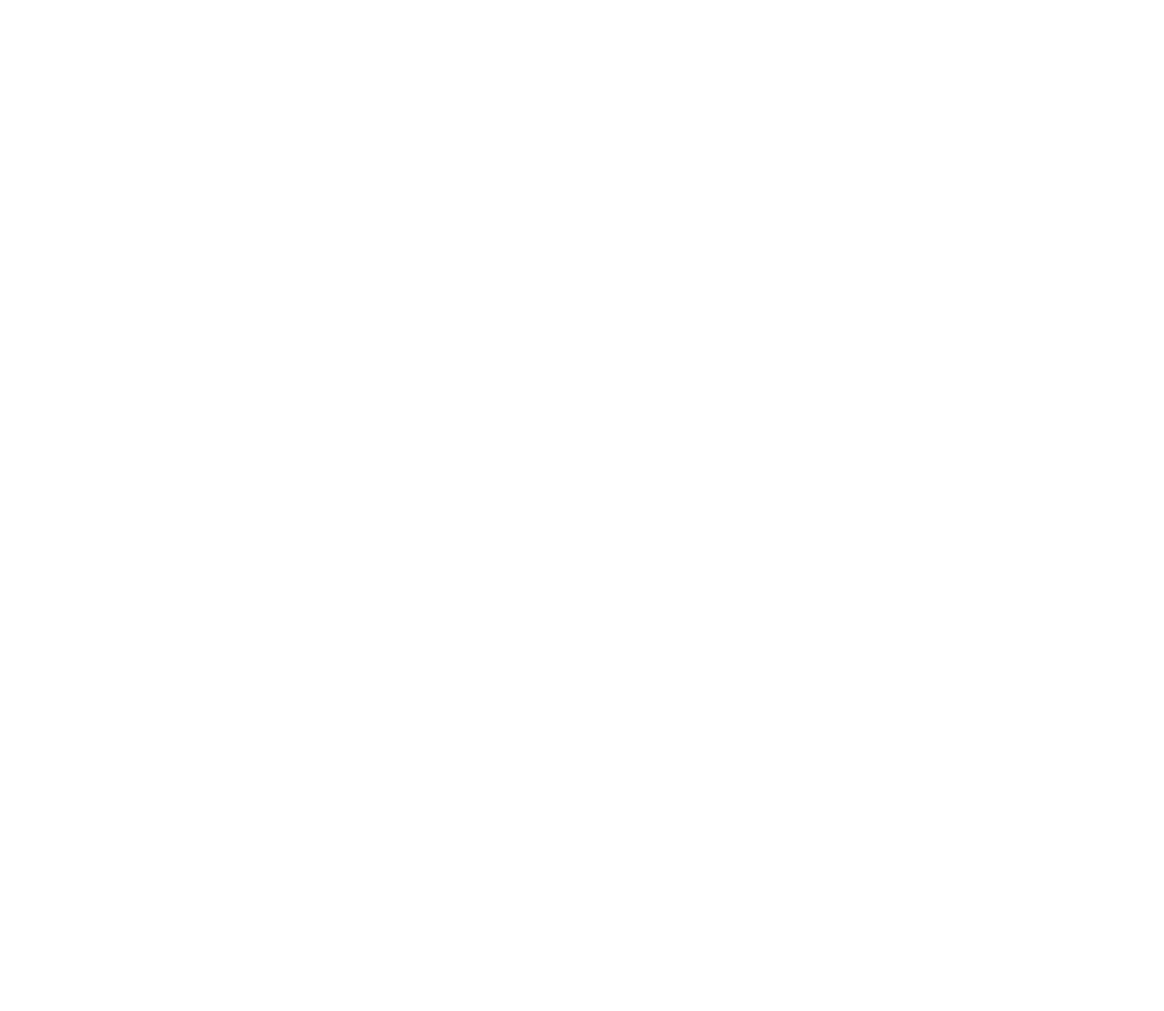
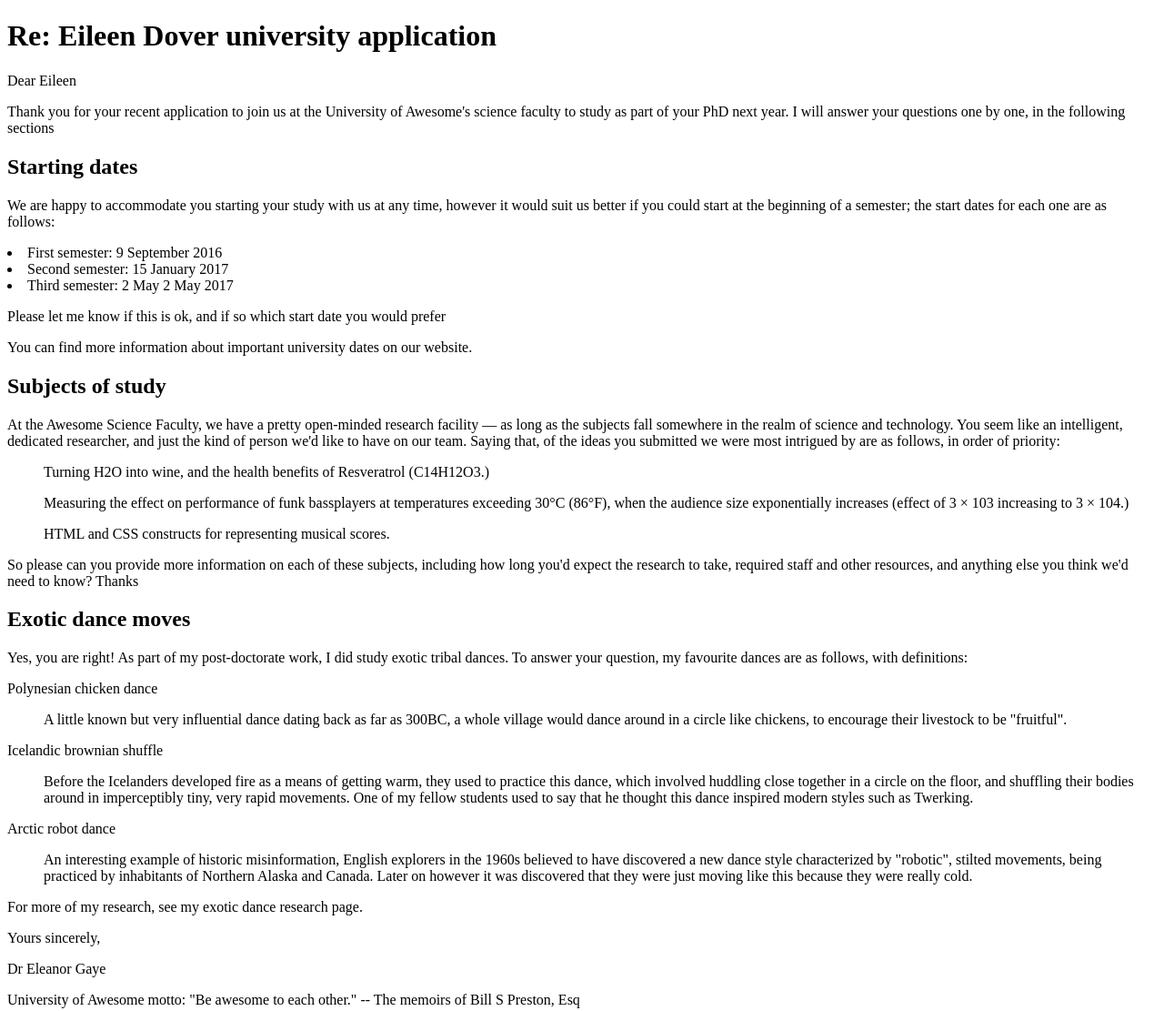
Before and after one commit to Macknon/letter-assessment, a plain HTML site: page index.html in a window 1280 px wide. Shown: the whole page at 91% size. Before the commit the page ends 800 px from the top, so only its background shows below. Drawn offline with Linux system fonts and the light colour scheme.

Commit message:
Add paragraphs and headings

```diff
--- a/index.html
+++ b/index.html
@@ -7,6 +7,64 @@
     <title>Document</title>
 </head>
 <body>
+    <h1>Re: Eileen Dover university application</h1>
+    <p>Dear Eileen</p>
+    <p>Thank you for your recent application to join
+         us at the University of Awesome's science faculty
+          to study as part of your PhD next year. I will
+          answer your questions one by one, in the following sections
+        </p>
+    <h2>Starting dates</h2>
+    <p>We are happy to accommodate you starting your study
+         with us at any time, however it would suit us better
+          if you could start at the beginning of a semester;
+          the start dates for each one are as follows:
+        <li>
+        First semester: 9 September 2016</li>
+        <li>
+        Second semester: 15 January 2017
+         </li>
+        <li>Third semester: 2 May 2 May 2017
+         </li>
+       <p>Please let me know if this is ok, and if so which start date you would prefer</p>
+
+        <p> You can find more information about important university dates on our website.</p>
+    <h2>Subjects of study</h2>
+    <p>At the Awesome Science Faculty, we have a pretty open-minded research facility — as long as the subjects
+         fall somewhere in the realm of science and technology. You seem like an intelligent, dedicated researcher,
+          and just the kind of person we'd like to have on our team. Saying that, of the ideas you submitted we were most
+           intrigued by are as follows, in order of priority:</p>
+
+           <ol>Turning H2O into wine, and the health benefits of Resveratrol (C14H12O3.)</ol>
+            <ol>Measuring the effect on performance of funk bassplayers at temperatures exceeding 30°C (86°F),
+            when the audience size exponentially increases (effect of 3 × 103 increasing to 3 × 104.)</ol>
+            <ol>HTML and CSS constructs for representing musical scores.</ol>
+
+
+        <p>
+        So please can you provide more information on each of these subjects, including how long you'd expect the research to take,
+        required staff and other resources, and anything else you think we'd need to know? Thanks</p>
+    <h2>Exotic dance moves</h2>
+    <p>Yes, you are right! As part of my post-doctorate work, I did study exotic tribal dances. To answer your question,
+        my favourite dances are as follows, with definitions:
+        </p>
+    <p>Polynesian chicken dance</p>
+            <ol>A little known but very influential dance dating back as far as 300BC, a whole village would dance around
+            in a circle like chickens, to encourage their livestock to be "fruitful".</ol>
+     <p>Icelandic brownian shuffle</p>
+            <ol>Before the Icelanders developed fire as a means of getting warm, they used to practice this dance,
+                which involved huddling close together in a circle on the floor, and shuffling their bodies around in imperceptibly
+                tiny, very rapid movements. One of my fellow students used to say that he thought this dance inspired modern styles
+                 such as Twerking.</ol>
+    <p> Arctic robot dance</p>
+                <ol>An interesting example of historic misinformation, English explorers in the 1960s believed to have discovered
+                    a new dance style characterized by "robotic", stilted movements, being practiced by inhabitants of Northern Alaska
+                     and Canada. Later on however it was discovered that they were just moving like this because they were really cold.</ol>
+
+    <p>For more of my research, see my exotic dance research page.</p>
+    <p>Yours sincerely,</p>
+    <p>Dr Eleanor Gaye</p>
+    <p>University of Awesome motto: "Be awesome to each other." -- The memoirs of Bill S Preston, Esq</p>
 
 </body>
 </html>
```
Also changed, not shown: text.txt.
